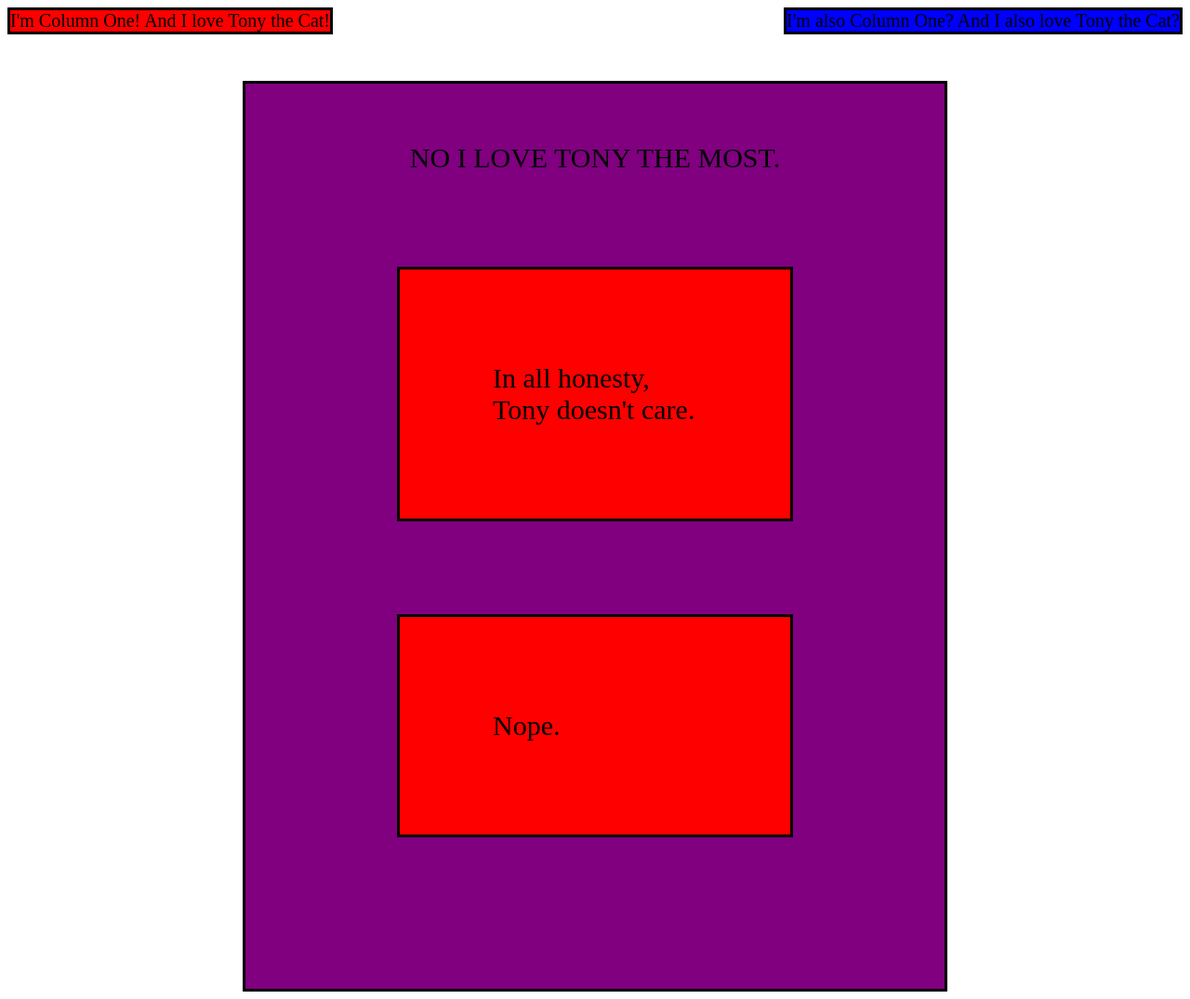
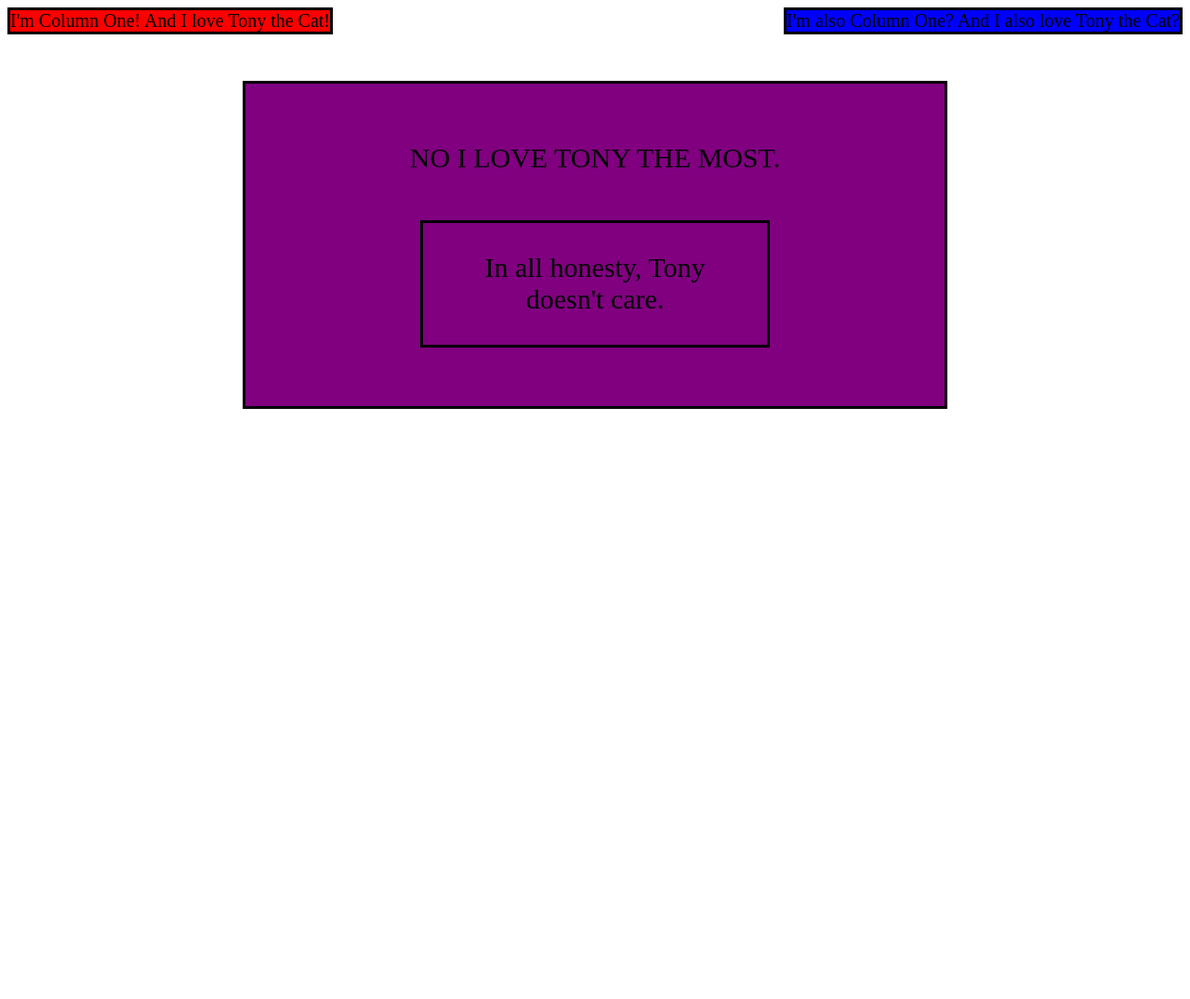
Before and after one commit to casadm/casadm.github.io, a plain HTML site: page index.html in a window 1280 px wide. Shown: the whole page at 93% size. After the commit the page ends 800 px from the top, so only its background shows below. Drawn offline with Linux system fonts and the light colour scheme.

Commit message:
updated tony doesn't care margins

```diff
--- a/index.html
+++ b/index.html
@@ -10,7 +10,8 @@
 
     <div id = "column_three"> <div class = "text_center"> NO I LOVE TONY THE MOST. </div>
 <div class = "my_class"></div>
-<p> In all honesty, Tony doesn't care.</p>
-<p> Nope. </p>
+<div id = "column_three"> <div class = "text_center"> In all honesty, Tony doesn't care.</div>
+<div class = "my_class"></div>
+
 </body>
 </html>
```
Also changed, not shown: 1 other file.
